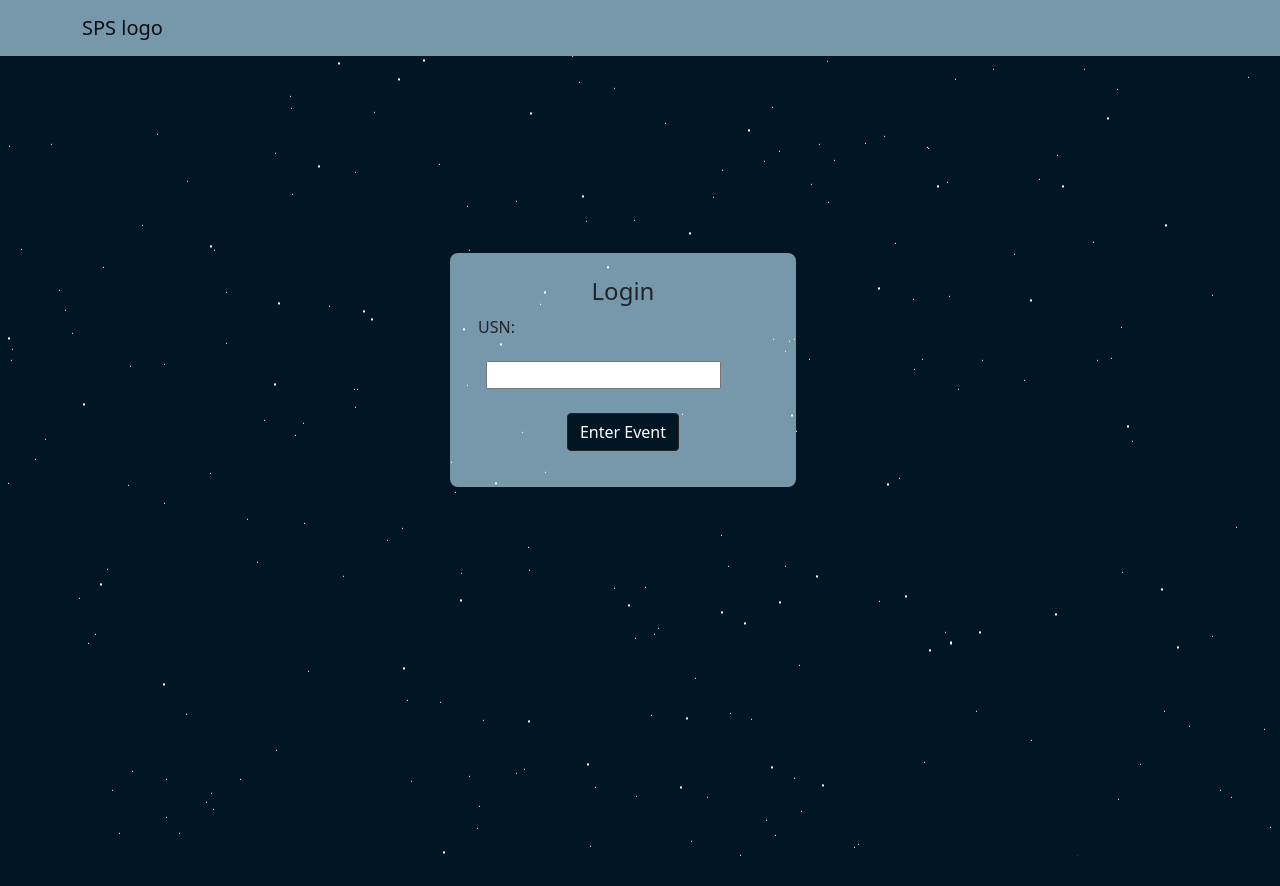
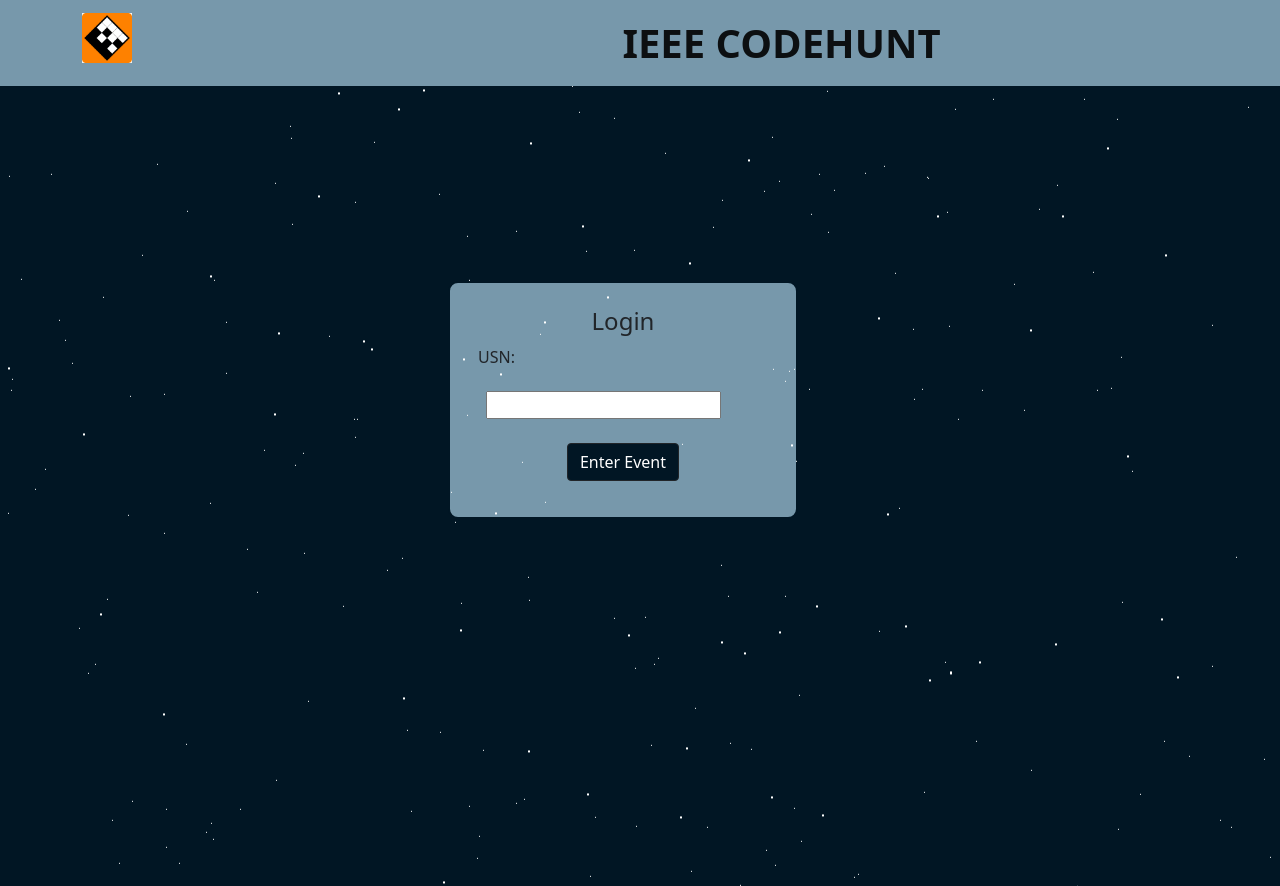
Before and after one commit to aman-av/ieeecodehunt2022, a React (Create React App) app in the folder client/: page / in a window 1280 px wide. Before the commit the page ends 856 px from the top, so only its background shows below. Built offline with nearby package versions, Linux system fonts and the light colour scheme.

Commit message:
testing-2

```diff
--- a/client/src/App.js
+++ b/client/src/App.js
@@ -10,8 +10,8 @@
 import Test from "./Test";
 
 function App() {
-  const eventEndDate =  new Date(2021,9,9,18,0,0,0);
-  const eventStartDate = new Date(2021,9,9,17,30,0,0);
+  const eventEndDate =  new Date(2021,9,9,20,10,0,0);
+  const eventStartDate = new Date(2021,9,9,19,10,0,0);
   return (
     <div>
       {/* <Header /> */}
--- a/client/src/Login.js
+++ b/client/src/Login.js
@@ -4,7 +4,7 @@
 import "./login_page_style.css";
 import "./css/login.css";
 import {  Navbar, Nav } from "react-bootstrap";
-
+import img from './images/1.jpeg'
 
 function Login(props) {
 
@@ -108,7 +108,16 @@
       <div>
         <Navbar style={{ backgroundColor: "#7798ab", color: "black" }}>
         <Container>
-          <Navbar.Brand href="#home">SPS logo  </Navbar.Brand>
+        <Navbar.Brand style={{fontSize:40,fontWeight:"bold"}} >
+        <img
+          alt=""
+          src={img}
+          width="50"
+          height="50"
+          className="d-inline-block align-top"
+        />{' '}
+          &emsp;&emsp;&emsp;&emsp;&emsp;&emsp;&emsp;&emsp;&emsp;&emsp;&emsp;&emsp;IEEE CODEHUNT
+      </Navbar.Brand>
           <Nav className="me-auto" style={{ color: "black" }}>
 
             {/* <Nav.Link href="/Final">Leaderboard</Nav.Link>
@@ -119,6 +128,7 @@
             {/* <Nav.Link href="/Example">Example</Nav.Link>
             <Nav.Link href="/Test">Test</Nav.Link> */}
           </Nav>
+
         </Container>
       </Navbar>
         <div className="back">
```
Also changed, not shown: client/src/images/1.jpeg (added), client/src/images/2.jpeg (added).
